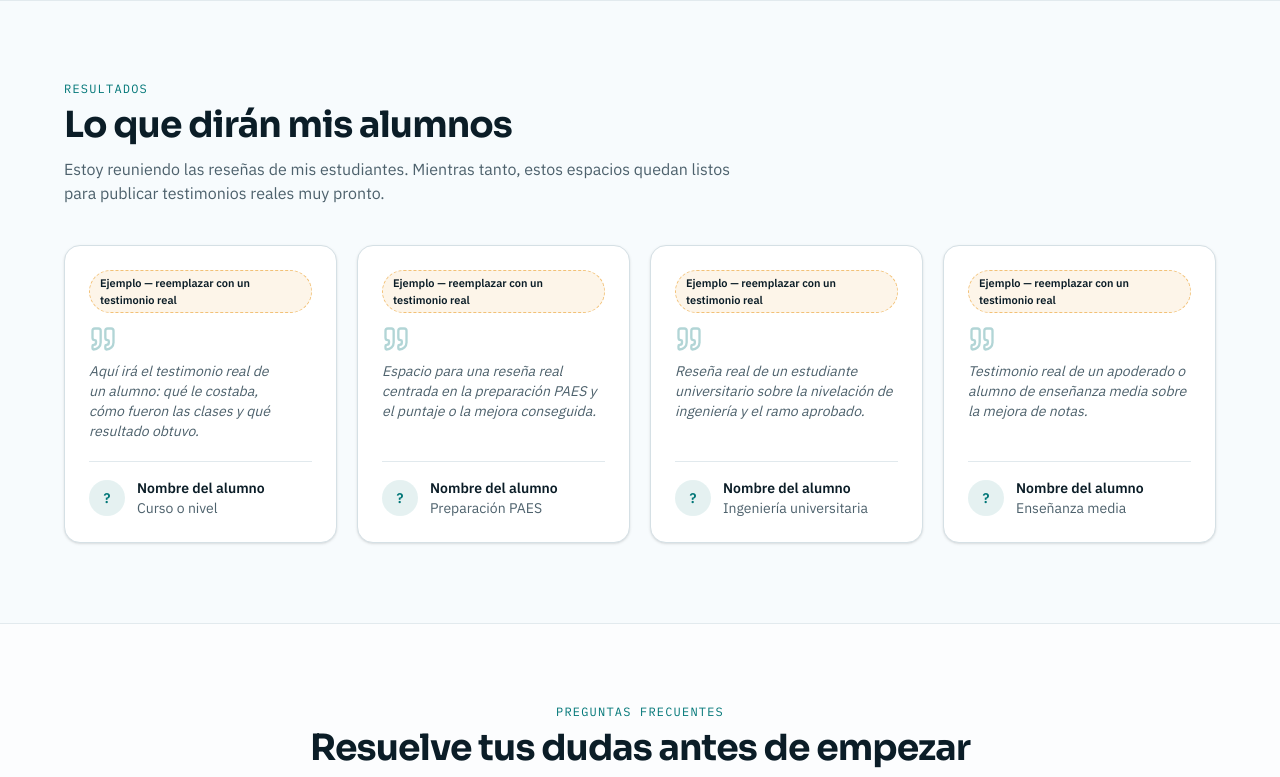
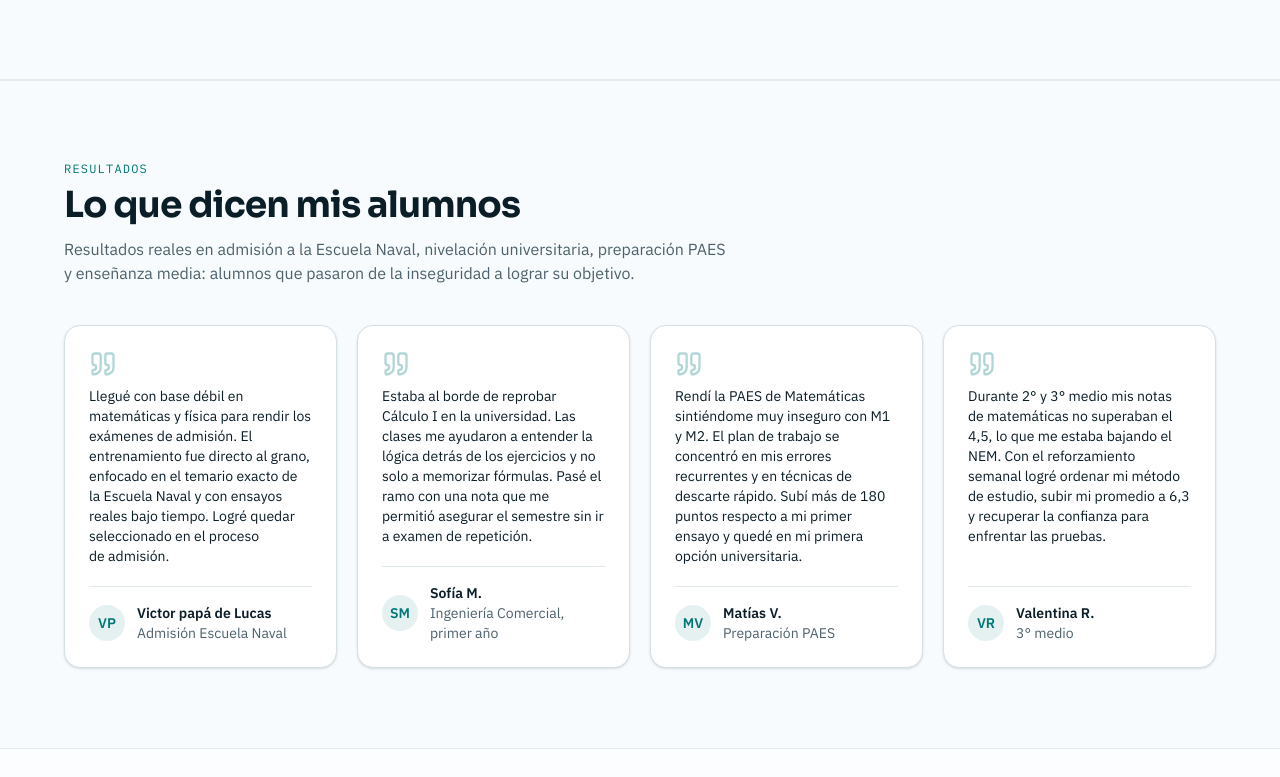
Before and after one commit to paillamilm-blip/tuprofeindustrial-web, a Next.js app: page / in a window 1280 px wide. Shown: the part 7323-8100 px from the top of the page. Built offline with nearby package versions, Linux system fonts and the light colour scheme.

Commit message:
feat: add real testimonials, Micro SaaS/Automatizaciones, social links

```diff
--- a/components/sections/advisory.tsx
+++ b/components/sections/advisory.tsx
@@ -2,6 +2,8 @@ import {
   Sparkles,
   Globe,
   Smartphone,
+  Boxes,
+  Workflow,
   Pizza,
   Cookie,
   Lightbulb,
@@ -47,6 +49,18 @@ const DIGITAL_PROJECTS: readonly Project[] = [
     name: "Aplicaciones",
     description:
       "Apps y herramientas interactivas que resuelven un problema concreto de tus clientes.",
+  },
+  {
+    icon: Boxes,
+    name: "Micro SaaS",
+    description:
+      "Pequeños productos de software por suscripción: micro-herramientas con IA que resuelven un nicho y generan ingresos recurrentes.",
+  },
+  {
+    icon: Workflow,
+    name: "Automatizaciones",
+    description:
+      "Flujos automatizados y automatizaciones con IA que conectan tus herramientas y te ahorran horas de trabajo manual.",
   },
 ] as const;
 
--- a/components/sections/site-footer.tsx
+++ b/components/sections/site-footer.tsx
@@ -20,6 +20,30 @@ export function SiteFooter() {
           <p className="text-sm text-muted-foreground">
             TuProfeIndustrial · Clases particulares presenciales y online en Chile
           </p>
+          <ul className="mt-1 flex items-center gap-1">
+            <li>
+              <a
+                href="https://www.tiktok.com/@tuprofeindustrial"
+                target="_blank"
+                rel="noopener noreferrer"
+                aria-label="TikTok de TuProfeIndustrial (abre en una pestaña nueva)"
+                className="inline-flex size-11 items-center justify-center rounded-full text-muted-foreground transition-colors hover:text-foreground focus-visible:outline-2 focus-visible:outline-offset-2 focus-visible:outline-ring"
+              >
+                <TikTokIcon className="size-5" />
+              </a>
+            </li>
+            <li>
+              <a
+                href="https://www.instagram.com/tuprofeindustrial"
+                target="_blank"
+                rel="noopener noreferrer"
+                aria-label="Instagram de TuProfeIndustrial (abre en una pestaña nueva)"
+                className="inline-flex size-11 items-center justify-center rounded-full text-muted-foreground transition-colors hover:text-foreground focus-visible:outline-2 focus-visible:outline-offset-2 focus-visible:outline-ring"
+              >
+                <InstagramIcon className="size-5" />
+              </a>
+            </li>
+          </ul>
         </div>
 
         <nav aria-label="Enlaces del pie de página">
@@ -98,3 +122,49 @@ export function SiteFooter() {
     </footer>
   );
 }
+
+/**
+ * Glyph de TikTok como SVG inline: lucide-react no incluye un icono de TikTok,
+ * así que se dibuja a mano con `currentColor` (hereda el color del enlace) y
+ * se marca como decorativo (el nombre accesible lo aporta el aria-label del
+ * enlace que lo envuelve).
+ */
+function TikTokIcon({ className }: { className?: string }) {
+  return (
+    <svg
+      viewBox="0 0 24 24"
+      fill="currentColor"
+      aria-hidden="true"
+      focusable="false"
+      className={className}
+    >
+      <path d="M16.5 3h-2.9v12.1a2.5 2.5 0 1 1-2.1-2.47V9.7a5.5 5.5 0 1 0 5.1 5.48V8.9a6.3 6.3 0 0 0 3.7 1.2V7.2a3.5 3.5 0 0 1-2.1-.72A3.5 3.5 0 0 1 16.5 3Z" />
+    </svg>
+  );
+}
+
+/**
+ * Glyph de Instagram como SVG inline: la versión instalada de lucide-react
+ * (1.57) no exporta el icono Instagram, así que se dibuja a mano siguiendo el
+ * trazo de lucide (contorno `currentColor`, sin relleno) y se marca como
+ * decorativo; el nombre accesible lo aporta el aria-label del enlace.
+ */
+function InstagramIcon({ className }: { className?: string }) {
+  return (
+    <svg
+      viewBox="0 0 24 24"
+      fill="none"
+      stroke="currentColor"
+      strokeWidth="2"
+      strokeLinecap="round"
+      strokeLinejoin="round"
+      aria-hidden="true"
+      focusable="false"
+      className={className}
+    >
+      <rect width="20" height="20" x="2" y="2" rx="5" ry="5" />
+      <path d="M16 11.37A4 4 0 1 1 12.63 8 4 4 0 0 1 16 11.37Z" />
+      <line x1="17.5" x2="17.51" y1="6.5" y2="6.5" />
+    </svg>
+  );
+}
--- a/components/sections/testimonials.tsx
+++ b/components/sections/testimonials.tsx
@@ -4,22 +4,20 @@ import { Reveal } from "@/components/sections/reveal";
 import { cn } from "@/lib/utils";
 
 /**
- * Testimonials ("Resultados") — SLOTS placeholder claramente marcados.
+ * Testimonials ("Resultados") — reseñas reales de alumnos.
  *
- * IMPORTANTE: el profe aún NO tiene testimonios escritos (viene de dar clases
- * en superprofe.cl). Por ética y para no inventar reseñas falsas, estas
- * tarjetas NO muestran citas inventadas como reales: cada una lleva un badge
- * visible "Ejemplo — reemplazar con un testimonio real" y texto de ejemplo
- * atenuado. La sección se ve intencional y pulida aun estando vacía.
+ * Estas tarjetas muestran testimonios reales (placeholder: false). La tarjeta
+ * calcula las iniciales del avatar a partir del nombre y solo muestra el badge
+ * "Ejemplo — reemplazar con un testimonio real" cuando `placeholder: true`.
  *
  * ====================================================================
- * CÓMO REEMPLAZAR (para el dueño del sitio):
+ * CÓMO EDITAR (para el dueño del sitio):
  *   1. Edita el arreglo TESTIMONIALS de abajo.
- *   2. Por cada testimonio real: pon `placeholder: false`, escribe `quote`
- *      con la cita textual del alumno, `name` con su nombre (o inicial) y
- *      `context` con su curso/nivel (ej. "4° medio", "Ingeniería UC").
- *   3. Al poner `placeholder: false` desaparece el badge de ejemplo y la
- *      tarjeta se muestra como testimonio real.
+ *   2. Por cada testimonio: deja `placeholder: false`, escribe `quote` con la
+ *      cita textual del alumno, `name` con su nombre (o inicial) y `context`
+ *      con su curso/nivel (ej. "3° medio", "Preparación PAES").
+ *   3. Si en algún momento quieres volver a dejar una tarjeta como ejemplo
+ *      editable, pon `placeholder: true` y reaparece el badge de ejemplo.
  * ====================================================================
  */
 type Testimonial = {
@@ -32,31 +30,31 @@ type Testimonial = {
 const TESTIMONIALS: Testimonial[] = [
   {
     quote:
-      "Aquí irá el testimonio real de un alumno: qué le costaba, cómo fueron las clases y qué resultado obtuvo.",
-    name: "Nombre del alumno",
-    context: "Curso o nivel",
-    placeholder: true,
+      "Llegué con base débil en matemáticas y física para rendir los exámenes de admisión. El entrenamiento fue directo al grano, enfocado en el temario exacto de la Escuela Naval y con ensayos reales bajo tiempo. Logré quedar seleccionado en el proceso de admisión.",
+    name: "Victor papá de Lucas",
+    context: "Admisión Escuela Naval",
+    placeholder: false,
   },
   {
     quote:
-      "Espacio para una reseña real centrada en la preparación PAES y el puntaje o la mejora conseguida.",
-    name: "Nombre del alumno",
-    context: "Preparación PAES",
-    placeholder: true,
+      "Estaba al borde de reprobar Cálculo I en la universidad. Las clases me ayudaron a entender la lógica detrás de los ejercicios y no solo a memorizar fórmulas. Pasé el ramo con una nota que me permitió asegurar el semestre sin ir a examen de repetición.",
+    name: "Sofía M.",
+    context: "Ingeniería Comercial, primer año",
+    placeholder: false,
   },
   {
     quote:
-      "Reseña real de un estudiante universitario sobre la nivelación de ingeniería y el ramo aprobado.",
-    name: "Nombre del alumno",
-    context: "Ingeniería universitaria",
-    placeholder: true,
+      "Rendí la PAES de Matemáticas sintiéndome muy inseguro con M1 y M2. El plan de trabajo se concentró en mis errores recurrentes y en técnicas de descarte rápido. Subí más de 180 puntos respecto a mi primer ensayo y quedé en mi primera opción universitaria.",
+    name: "Matías V.",
+    context: "Preparación PAES",
+    placeholder: false,
   },
   {
     quote:
-      "Testimonio real de un apoderado o alumno de enseñanza media sobre la mejora de notas.",
-    name: "Nombre del alumno",
-    context: "Enseñanza media",
-    placeholder: true,
+      "Durante 2° y 3° medio mis notas de matemáticas no superaban el 4,5, lo que me estaba bajando el NEM. Con el reforzamiento semanal logré ordenar mi método de estudio, subir mi promedio a 6,3 y recuperar la confianza para enfrentar las pruebas.",
+    name: "Valentina R.",
+    context: "3° medio",
+    placeholder: false,
   },
 ];
 
@@ -72,12 +70,12 @@ export function Testimonials() {
             Resultados
           </p>
           <h2 className="mt-2 text-3xl font-bold tracking-tight text-balance sm:text-4xl">
-            Lo que dirán mis alumnos
+            Lo que dicen mis alumnos
           </h2>
           <p className="mt-3 text-muted-foreground text-pretty">
-            Estoy reuniendo las reseñas de mis estudiantes. Mientras tanto,
-            estos espacios quedan listos para publicar testimonios reales muy
-            pronto.
+            Resultados reales en admisión a la Escuela Naval, nivelación
+            universitaria, preparación PAES y enseñanza media: alumnos que
+            pasaron de la inseguridad a lograr su objetivo.
           </p>
         </Reveal>
 
```
Also changed, not shown: 1 other file (tests, documents, lock files or other folders).
